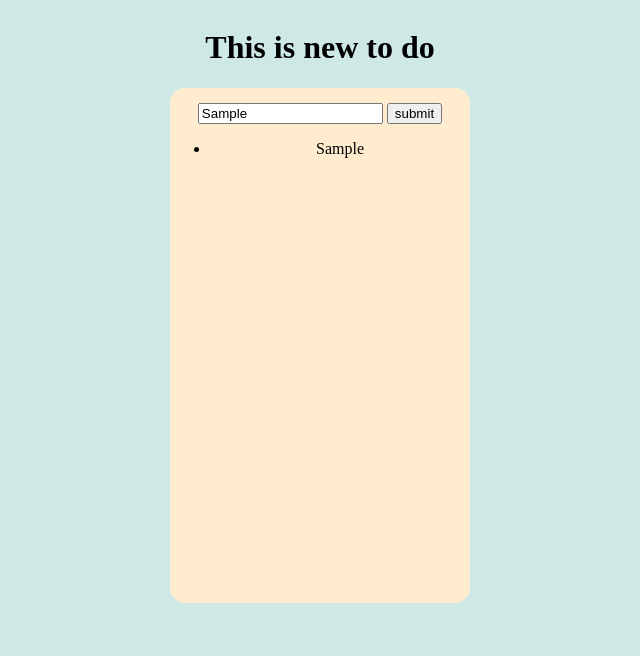
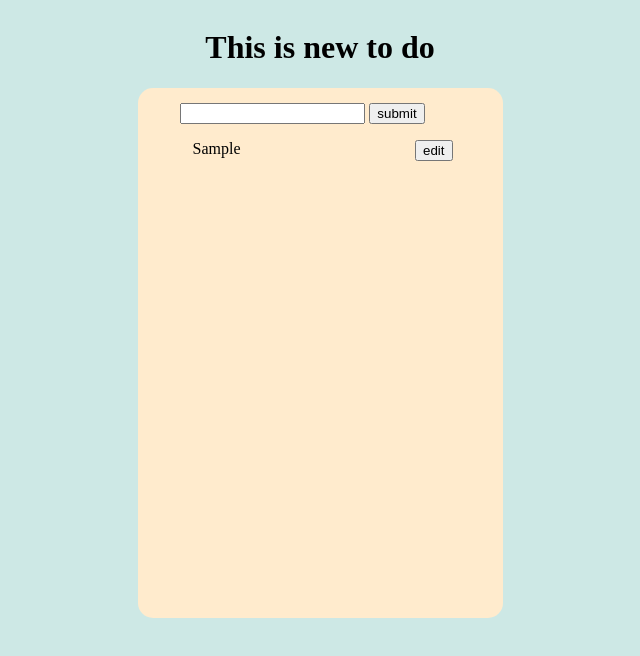
Before and after one commit to DevelopForDeveloper/lena_todo, a plain HTML site: page index.html in a window 1280 px wide. Both pictures are taken after typing "Sample" into the empty fields and a click on the button "submit". Shown: the whole page, without its empty margins (320-960 px from the left). Drawn offline with Linux system fonts and the light colour scheme.

Commit message:
refactoring and fix design..

```diff
--- a/script.js
+++ b/script.js
@@ -1,19 +1,21 @@
 "use strict";
+var list = [];
 var addTodo = function () {
     var input = document.querySelector(".todo-input");
     var inputValue = document.querySelector(".todo-input")
         .value;
+    input.value = "";
     if (inputValue.trim() === "") {
         console.error("입력값이 비어있습니다.");
         return;
     }
-    var list = [];
     list.push(inputValue);
-    input.innerHTML = "";
-    console.log({ list: list });
     todoList(list);
 };
 var todoList = function (list) {
     var todos = document.querySelector(".todos");
-    todos.innerHTML = list.map(function (item) { return "<li>".concat(item, "</li>"); }).join("");
+    todos.innerHTML = list
+        .map(function (item) { return "<li>".concat(item, "<button onclick=").concat(editTodo(), ">edit</button></li>"); })
+        .join("");
 };
+var editTodo = function () { };
--- a/styles.css
+++ b/styles.css
@@ -13,5 +13,14 @@ body {
   background-color: blanchedalmond;
   border-radius: 15px;
   text-align: center;
-  padding-top: 15px;
+  padding: 15px;
+  padding-right: 50px;
 }
+
+li {
+  list-style: none;
+  text-align: left;
+  display: flex;
+  justify-content: space-between;
+  margin-bottom: 7px;
+}
```
Also changed, not shown: 1 other file.
